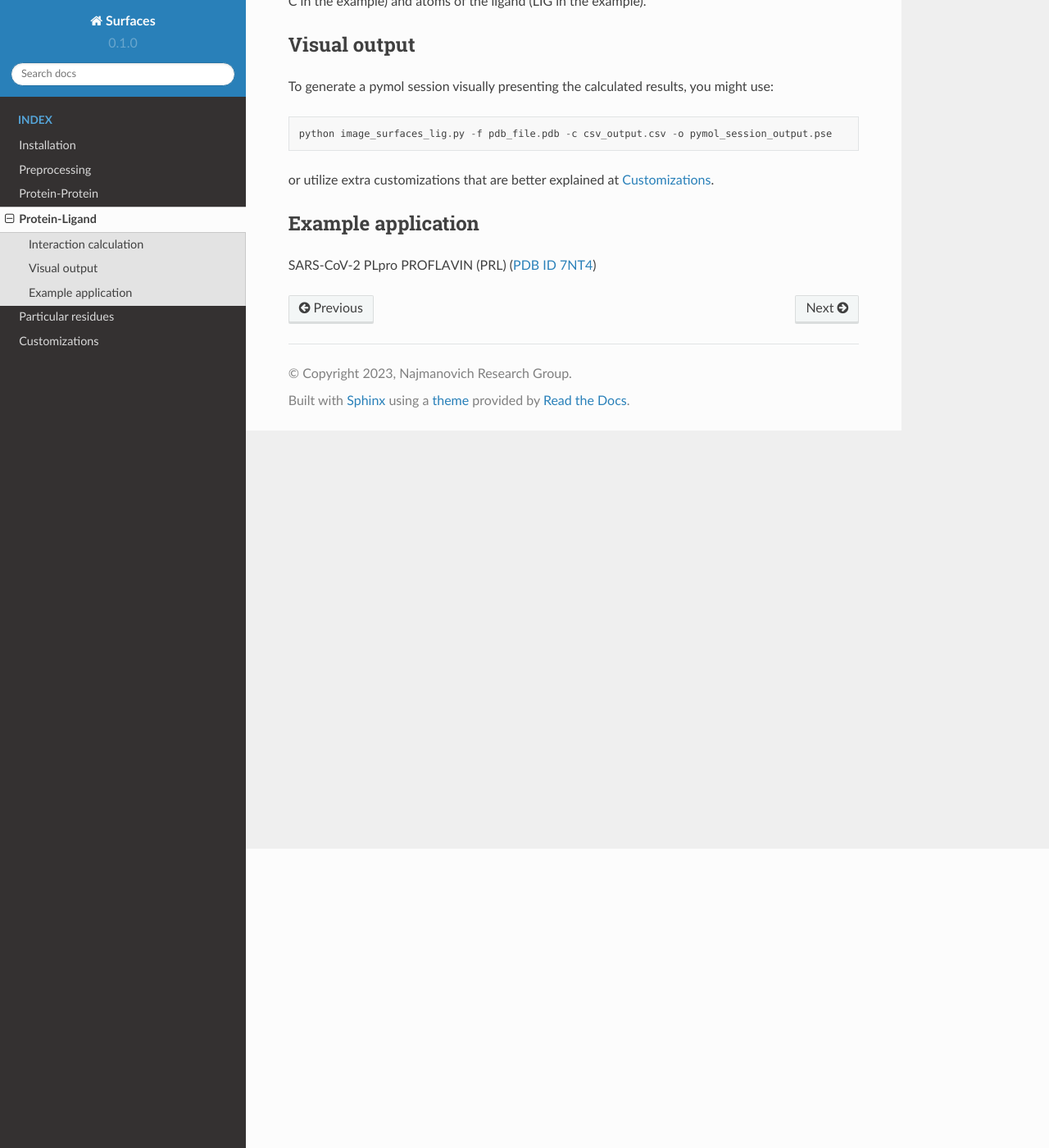
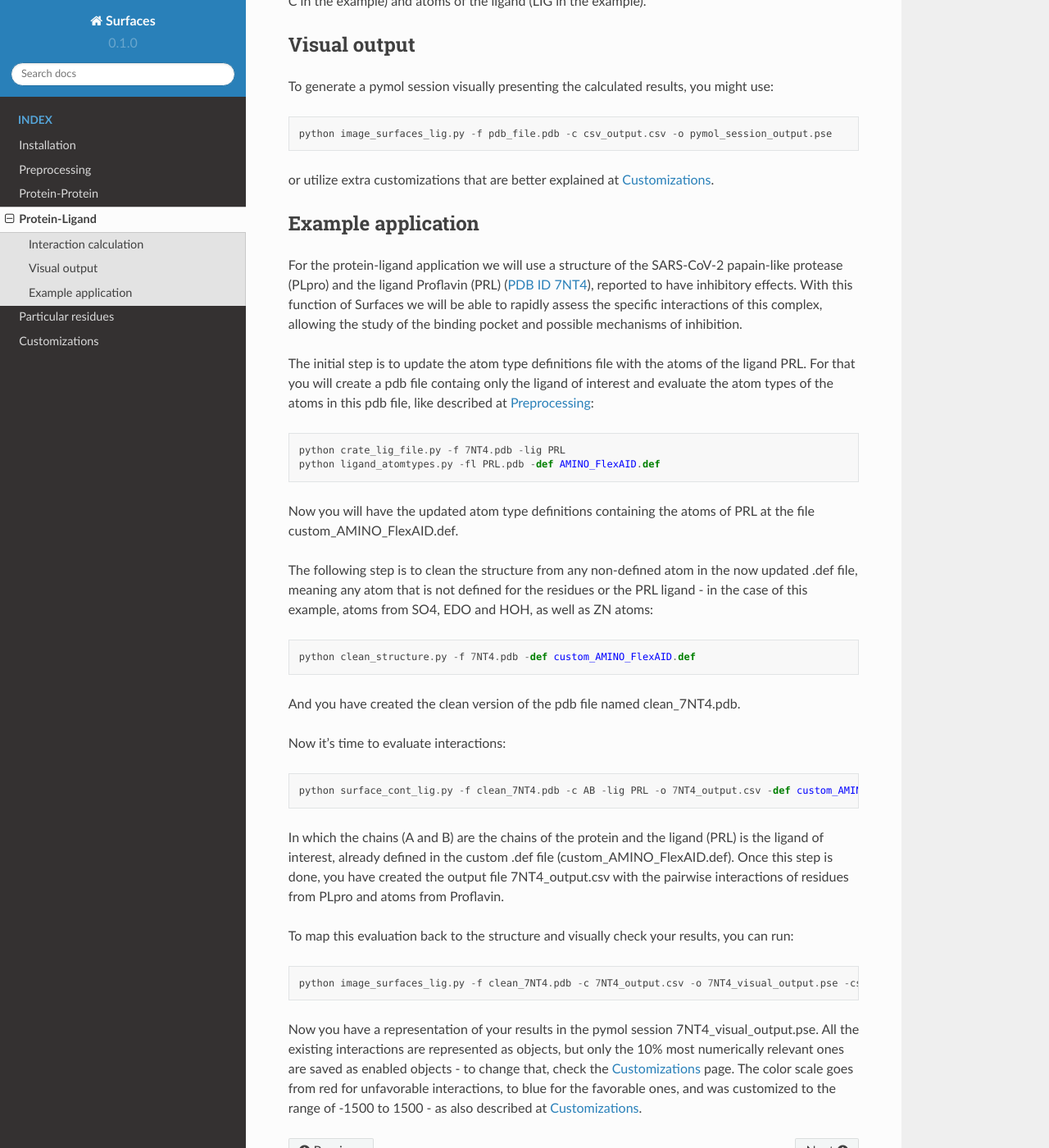
Before and after one commit to nataliateruel/Surfaces_tutorial, a Sphinx documentation site: the page built from docs/source/Protein-ligand.rst, in a window 1280 px wide and 1400 px high, scrolled down 365 px. Shown: the whole window at 82% size. Built offline with Sphinx 7.4.7 and the Read the Docs theme 2.0.0, drawn with Linux system fonts in a browser that asks for light colours.

Commit message:
Update Protein-ligand.rst

```diff
--- a/docs/source/Protein-ligand.rst
+++ b/docs/source/Protein-ligand.rst
@@ -22,4 +22,29 @@ or utilize extra customizations that are better explained at `Customizations <ht
 Example application
 ----------------
 
-SARS-CoV-2 PLpro PROFLAVIN (PRL) (`PDB ID 7NT4 <https://www.rcsb.org/structure/7NT4>`_)
+For the protein-ligand application we will use a structure of the SARS-CoV-2 papain-like protease (PLpro) and the ligand Proflavin (PRL) (`PDB ID 7NT4 <https://www.rcsb.org/structure/7NT4>`_), reported to have inhibitory effects. With this function of Surfaces we will be able to rapidly assess the specific interactions of this complex, allowing the study of the binding pocket and possible mechanisms of inhibition.
+
+The initial step is to update the atom type definitions file with the atoms of the ligand PRL. For that you will create a pdb file containg only the ligand of interest and evaluate the atom types of the atoms in this pdb file, like described at `Preprocessing <https://surfaces-tutorial.readthedocs.io/en/latest/Preprocessing.html#ligands>`_::
+
+      python crate_lig_file.py -f 7NT4.pdb -lig PRL
+      python ligand_atomtypes.py -fl PRL.pdb -def AMINO_FlexAID.def
+
+Now you will have the updated atom type definitions containing the atoms of PRL at the file custom_AMINO_FlexAID.def.
+
+The following step is to clean the structure from any non-defined atom in the now updated .def file, meaning any atom that is not defined for the residues or the PRL ligand - in the case of this example, atoms from SO4, EDO and HOH, as well as ZN atoms::
+
+      python clean_structure.py -f 7NT4.pdb -def custom_AMINO_FlexAID.def
+
+And you have created the clean version of the pdb file named clean_7NT4.pdb.
+
+Now it's time to evaluate interactions::
+
+      python surface_cont_lig.py -f clean_7NT4.pdb -c AB -lig PRL -o 7NT4_output.csv -def custom_AMINO_FlexAID.def -dat FlexAID.dat
+
+In which the chains (A and B) are the chains of the protein and the ligand (PRL) is the ligand of interest, already defined in the custom .def file (custom_AMINO_FlexAID.def). Once this step is done, you have created the output file 7NT4_output.csv with the pairwise interactions of residues from PLpro and atoms from Proflavin.
+
+To map this evaluation back to the structure and visually check your results, you can run::
+
+      python image_surfaces_lig.py -f clean_7NT4.pdb -c 7NT4_output.csv -o 7NT4_visual_output.pse -cs [-1500,1500]
+
+Now you have a representation of your results in the pymol session 7NT4_visual_output.pse. All the existing interactions are represented as objects, but only the 10% most numerically relevant ones are saved as enabled objects - to change that, check the `Customizations <https://surfaces-tutorial.readthedocs.io/en/latest/Customizations.html#visual-outputs>`_ page. The color scale goes from red for unfavorable interactions, to blue for the favorable ones, and was customized to the range of -1500 to 1500 - as also described at `Customizations <https://surfaces-tutorial.readthedocs.io/en/latest/Customizations.html#visual-outputs>`_.
```
